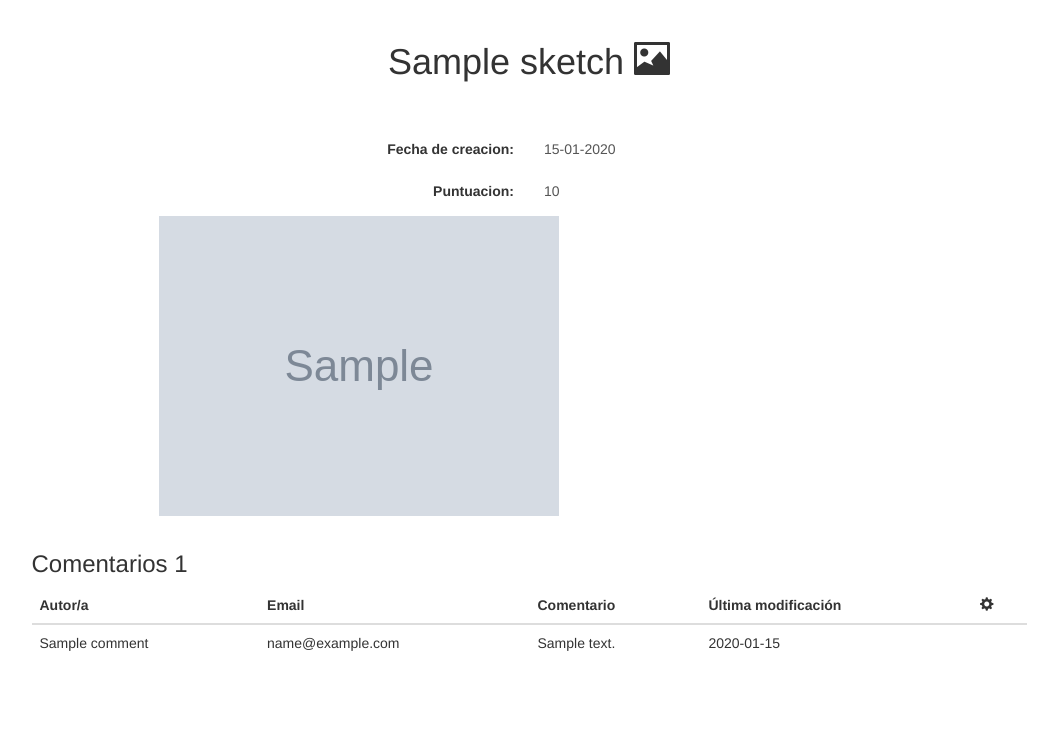
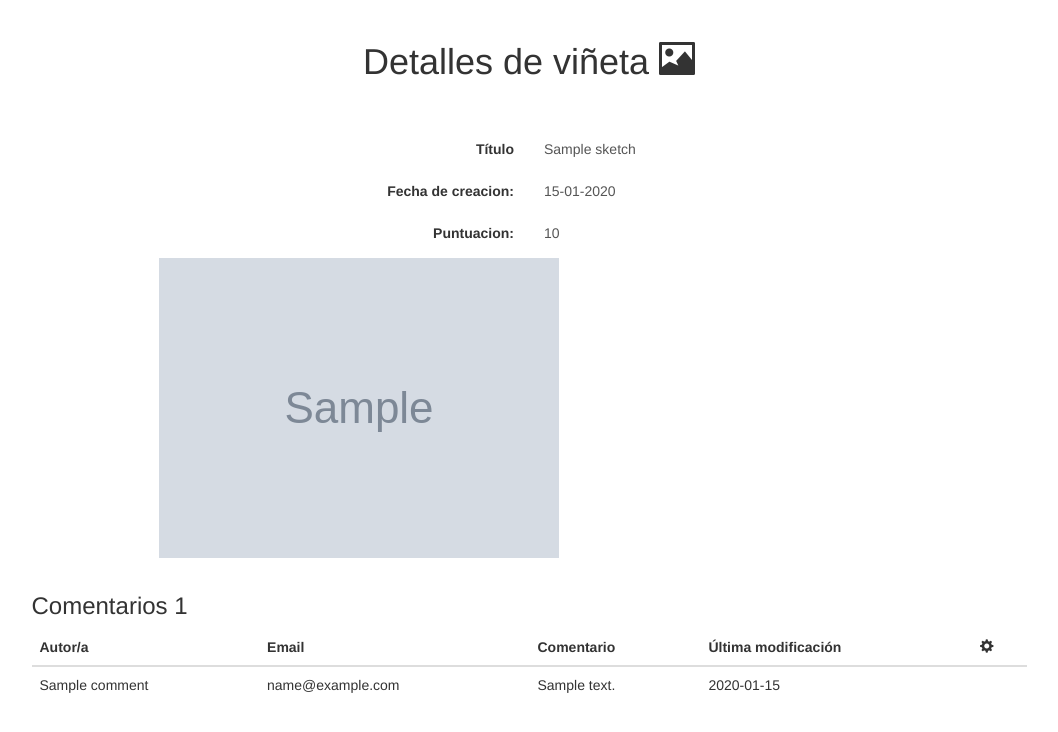
Before and after one commit to vegaj/iweb-python, a Python web app: template src/templates/sketches/show.html in a window 1280 px wide. Shown: the part 51-783 px from the top of the page, without its empty margins (111-1169 px from the left). Run offline with Jinja, Linux system fonts and the light colour scheme; the template is opened without the code that fills it: most values are stand-ins (such as "Sample title", 1, 10 or a date in 2020); grey boxes marked "Sample" are stand-in pictures; some libraries are stand-ins or nearby versions.

Commit message:
Ediciones Varias

```diff
--- a/src/templates/sketches/show.html
+++ b/src/templates/sketches/show.html
@@ -10,7 +10,6 @@
             <label>No existe una viñeta con ese ID</label>
         </div>
         <div class="col-md-3"></div>
-
     </div>
 </div>
 
@@ -18,7 +17,7 @@
 
 <div class="row">
     <div class="col-lg-12 text-center">
-        <h1> {{sketch.title}} <span class="glyphicon glyphicon-picture" aria-hidden="true"></span></h1>
+        <h1> Detalles de vi&ntilde;eta <span class="glyphicon glyphicon-picture" aria-hidden="true"></span></h1>
         {% if logged %}
         <a class="btn btn-primary" href="/sketches/{{ sketch.key().id() }}/comments/new">Nuevo Comentario</a>
         {% endif %}
@@ -37,6 +36,13 @@
 	{% endif %}
         <form class="form-horizontal" role="form" action="" method="post">
 
+            <div class="form-group">
+                <label class="col-sm-3 control-label">T&iacute;tulo</label>
+
+                <div class="col-sm-6">
+                    <output name="outputTitle" id="outputTitle">{{ sketch.title }}</output>
+                </div>
+            </div>
             <div class="form-group">
                 <label class="col-sm-3 control-label">Fecha de creacion:</label>
 
```
Also changed, not shown: src/templates/series/show.html (+7 -1 lines).
